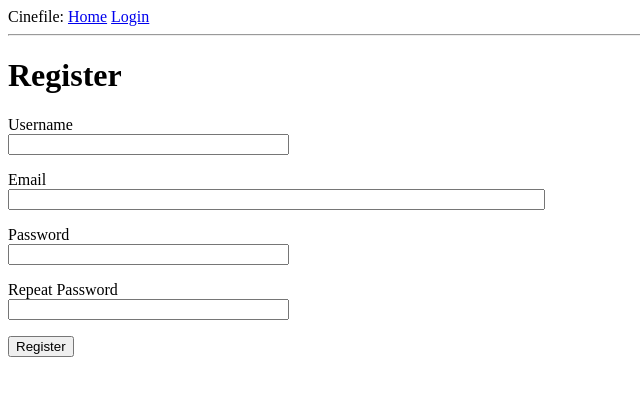
After one commit to gsantia/cinefile, a Flask app: page /register in a window 1280 px wide. The commit adds this page. Shown: the top 396 px of the page, without its empty margins (0-640 px from the left). Run offline with Flask 2, Linux system fonts and the light colour scheme.

Commit message:
added user registration

```diff
--- a/app/__init__.py
+++ b/app/__init__.py
@@ -2,6 +2,7 @@ from flask import Flask
 from config import Config
 from flask_sqlalchemy import SQLAlchemy
 from flask_migrate import Migrate
+from flask_login import LoginManager
 
 ########################################################################
 # This script simply creates the application object as an instance of
@@ -12,5 +13,7 @@ app = Flask(__name__)
 app.config.from_object(Config)
 db = SQLAlchemy(app)
 migrate = Migrate(app, db)
+login = LoginManager(app)
+login.login_view = 'login'
 
 from app import routes, models
--- a/app/forms.py
+++ b/app/forms.py
@@ -1,6 +1,7 @@
 from flask_wtf import FlaskForm
 from wtforms import StringField, PasswordField, BooleanField, SubmitField
-from wtforms.validators import DataRequired
+from wtforms.validators import DataRequired, ValidationError, Email, EqualTo
+from app.models import User
 
 ##########################################################################
 # Various forms for the application.
@@ -11,3 +12,21 @@ class LoginForm(FlaskForm):
     password = PasswordField('Password', validators = [DataRequired()])
     remember_me = BooleanField('Remember Me')
     submit = SubmitField('Sign In')
+
+class RegistrationForm(FlaskForm):
+    username = StringField('Username', validators = [DataRequired()])
+    email = StringField('Email', validators = [DataRequired(), Email()])
+    password = PasswordField('Password', validators = [DataRequired()])
+    password2 = PasswordField(
+                    'Repeat Password', validators = [DataRequired(), EqualTo('password')])
+    submit = SubmitField('Register')
+
+    def validate_username(self, username):
+        user = User.query.filter_by(username = username.data).first()
+        if user is not None:
+            raise ValidationError('Please use a different username.')
+
+    def validate_email(self, email):
+        user = User.query.filter_by(email = email.data).first()
+        if user is not None:
+            raise ValidationError('Please use a different email address.')
--- a/app/routes.py
+++ b/app/routes.py
@@ -1,19 +1,52 @@
 from flask import render_template, flash, redirect, url_for
+from flask import request
+from werkzeug.urls import url_parse
 from app import app
-from app.forms import LoginForm
+from app import db
+from app.forms import LoginForm, RegistrationForm
+from flask_login import current_user, login_user, logout_user
+from flask_login import login_required
+from app.models import User
 
 
 @app.route('/')
 @app.route('/index')
+@login_required
 def index():
-    user = {'username': 'Gio'}
-    return render_template('index.html', title = 'Home', user = user)
+    return render_template('index.html', title = 'Home')
 
 @app.route('/login', methods = ['GET', 'POST'])
 def login():
+    if current_user.is_authenticated:
+        return redirect(url_for('index'))
     form = LoginForm()
     if form.validate_on_submit():
-        flash('Login requested for user {}, remember_me={}'.format(
-            form.username.data, form.remember_me.data))
+        user = User.query.filter_by(username = form.username.data).first()
+        if user is None or not user.check_password(form.password.data):
+            flash('Invalid username or password')
+            return redirect(url_for('login'))
+        login_user(user, remember = form.remember_me.data)
+        next_page = request.args.get('next')
+        if not next_page or url_parse(next_page).netloc != '':
+            next_page = url_for('index')
         return redirect(url_for('index'))
     return render_template('login.html', title = 'Sign In', form = form)
+
+@app.route('/logout')
+def logout():
+    logout_user()
+    return redirect(url_for('index'))
+
+@app.route('/register', methods = ['GET', 'POST'])
+def register():
+    if current_user.is_authenticated:
+        return redirect(url_for('index'))
+    form = RegistrationForm()
+    if form.validate_on_submit():
+        user = User(username = form.username.data, email = form.email.data)
+        user.set_password(form.password.data)
+        db.session.add(user)
+        db.session.commit()
+        flash('Congratulations, you are now a registered user!')
+        return redirect(url_for('login'))
+    return render_template('register.html', title = 'Register', form = form)
--- a/app/templates/base.html
+++ b/app/templates/base.html
@@ -11,7 +11,11 @@
         <div>
             Cinefile:
             <a href="{{ url_for('index') }}">Home</a>
-            <a href="{{ url_for('login') }}">Login</a>
+            {% if current_user.is_anonymous %}
+                <a href="{{ url_for('login') }}">Login</a>
+            {% else %}
+                <a href="{{ url_for('logout') }}">Logout</a>
+            {% endif %}
         <div>
         <hr>
         {% with messages = get_flashed_messages() %}
--- a/app/templates/index.html
+++ b/app/templates/index.html
@@ -1,5 +1,5 @@
 {% extends "base.html" %}
 
 {% block content %}
-    <h1>Hi, {{ user.username }}!</h1>
+    <h1>Hi, {{ current_user.username }}!</h1>
 {% endblock %}
--- a/app/templates/login.html
+++ b/app/templates/login.html
@@ -21,4 +21,5 @@
         <p>{{ form.remember_me() }}{{ form.remember_me.label }}</p>
         <p>{{ form.submit() }}</p>
     </form>
+    <p>New User? <a href="{{ url_for('register') }}">Click to Register!</a></p>
 {% endblock %}
--- /dev/null
+++ b/app/templates/register.html
@@ -0,0 +1,37 @@
+{% extends "base.html" %}
+
+{% block content %}
+    <h1>Register</h1>
+    <form action="" method="post">
+        {{ form.hidden_tag() }}
+        <p>
+            {{ form.username.label }}<br>
+            {{ form.username(size=32) }}<br>
+            {% for error in form.username.errors %}
+                <span style="color: red;">[{{ error }}]</span>
+            {% endfor %}
+        </p>
+        <p>
+            {{ form.email.label }}<br>
+            {{ form.email(size=64) }}<br>
+            {% for error in form.email.errors %}
+                <span style="color: red;">[{{ error }}]</span>
+            {% endfor %}
+        </p>
+        <p>
+            {{ form.password.label }}<br>
+            {{ form.password(size=32) }}<br>
+            {% for error in form.password.errors %}
+                <span style="color: red;">[{{ error }}]</span>
+            {% endfor %}
+        </p>
+        <p>
+            {{ form.password2.label }}<br>
+            {{ form.password2(size=32) }}<br>
+            {% for error in form.password2.errors %}
+                <span style="color: red;">[{{ error }}]</span>
+            {% endfor %}
+        </p>
+        <p>{{ form.submit() }}</p>
+    </form>
+{% endblock %}
```
Also changed, not shown: app/models.py (+16 -1 lines), cinefile.py (+6 -1 lines), app.db.
